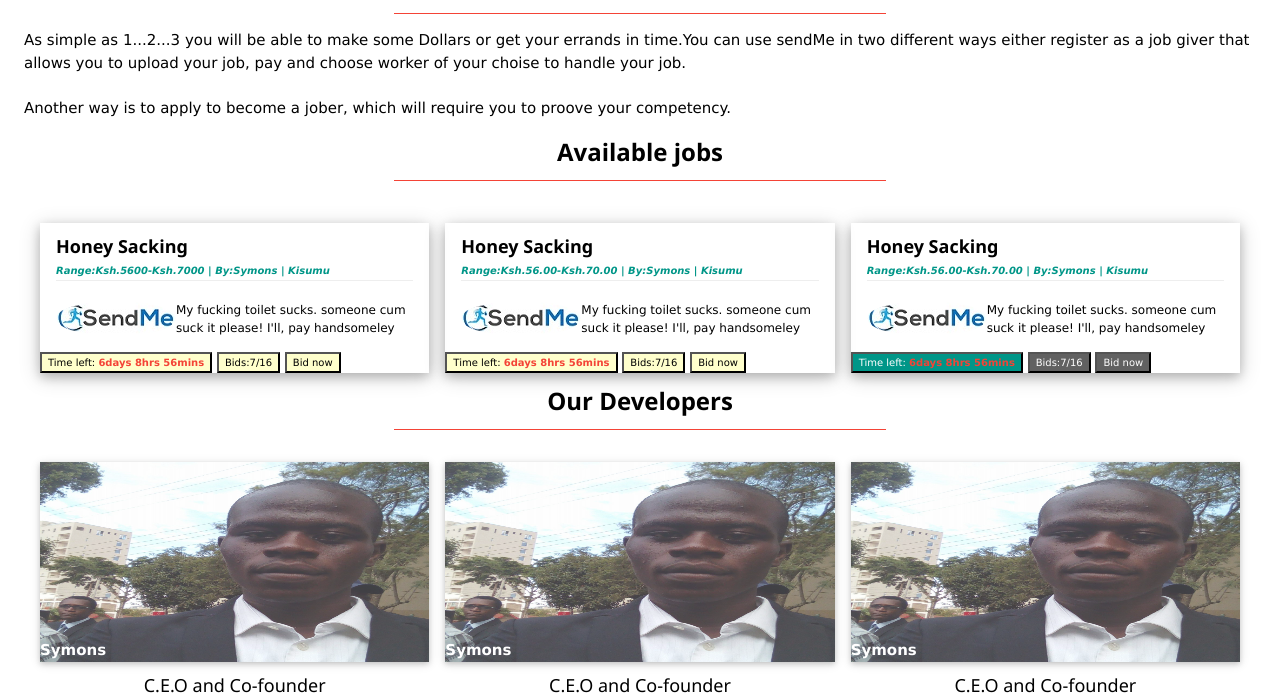
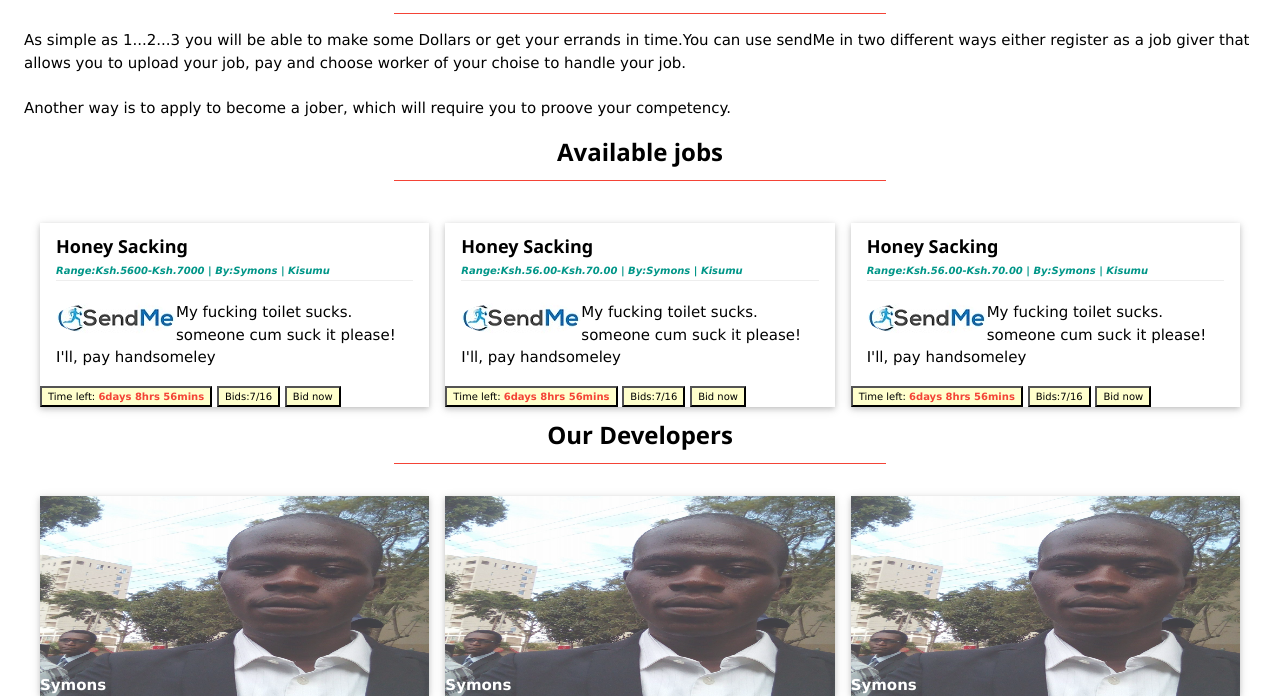
Before and after one commit to Symonss/sendMe, a Django app: page / in a window 1280 px wide. Shown: the part 549-1245 px from the top of the page. Run offline with Django 3.2, Linux system fonts and the light colour scheme.

Commit message:
most parts done

```diff
--- a/coreapp/templates/coreapp/home.html
+++ b/coreapp/templates/coreapp/home.html
@@ -30,7 +30,6 @@
       <a class=" w3-bar-item w3-button"href="#">Login|Signup</a>
     </div>
   </div>
-
 
   <div class="w3-content  w3-display-container" style="width:100%; padding-top:8px">
     <img class="mySlides" src="{% static 'images/symons.jpg'%}" style="width:100%;height:290px">
@@ -77,14 +76,14 @@
   <div class="w3-row-padding w3-margin-top">
 
     <div class="w3-third" style="margin-top:10px">
-      <div class="w3-card-4">
+      <div class="w3-card-2">
       <div class="w3-container">
         <h5 style="margin-bottom:-2%"><b>Honey Sacking</b></h5>
         <p  style="font-size:10px;margin-bottom:-5%" class="w3-btn-block"><i><b class="w3-text-teal">Range:Ksh.5600-Ksh.7000 |
         By:Symons | Kisumu</b></i></p>
         <hr>
         <img src="{% static 'images/logo.jpg'%}" alt="Avatar" class="w3-left w3-circle">
-        <p style="font-size:12px">My fucking toilet sucks. someone cum suck it
+        <p style="font-size:15px">My fucking toilet sucks. someone cum suck it
            please! I'll, pay handsomeley </p>
       </div>
 
@@ -97,14 +96,14 @@
     </div>
 
   <div class="w3-third" style="margin-top:10px">
-    <div class="w3-card-4">
+    <div class="w3-card-2">
     <div class="w3-container">
       <h5 style="margin-bottom:-2%"><b>Honey Sacking</b></h5>
       <p  style="font-size:10px;margin-bottom:-5%" class="w3-btn-block w3-text-teal"><i><b>Range:Ksh.56.00-Ksh.70.00 |
       By:Symons | Kisumu</b></i></p>
       <hr>
       <img src="{% static 'images/logo.jpg'%}" alt="Avatar" class="w3-left w3-circle">
-      <p style="font-size:12px">My fucking toilet sucks. someone cum suck it
+      <p style="font-size:15px">My fucking toilet sucks. someone cum suck it
          please! I'll, pay handsomeley </p>
     </div>
 
@@ -116,21 +115,21 @@
   </div>
 
   <div class="w3-third" style="margin-top:10px">
-    <div class="w3-card-4">
+    <div class="w3-card-2">
     <div class="w3-container">
       <h5 style="margin-bottom:-2%"><b>Honey Sacking</b></h5>
       <p  style="font-size:10px;margin-bottom:-5%" class="w3-btn-block w3-text-teal"><i><b>Range:Ksh.56.00-Ksh.70.00 |
       By:Symons | Kisumu</b></i></p>
       <hr>
       <img src="{% static 'images/logo.jpg'%}" alt="Avatar" class="w3-left w3-circle">
-      <p style="font-size:12px">My fucking toilet sucks. someone cum suck it
+      <p style="font-size:15px">My fucking toilet sucks. someone cum suck it
          please! I'll, pay handsomeley </p>
     </div>
 
-    <button style="font-size:10px" class="w3-btn-block w3-teal">
+    <button style="font-size:10px" class="w3-btn-block w3-pale-yellow">
       Time left: <span class="w3-text-red"><b>6days 8hrs 56mins</b></span> </button>
-    <button style="font-size:10px" class="w3-btn-block w3-dark-grey">Bids:7/16</button>
-    <button style="font-size:10px" class="w3-btn-block w3-dark-grey">Bid now</button>
+    <button style="font-size:10px" class="w3-btn-block w3-pale-yellow">Bids:7/16</button>
+    <button style="font-size:10px" class="w3-btn-block w3-pale-yellow">Bid now</button>
     </div>
   </div>
   </div>
```
